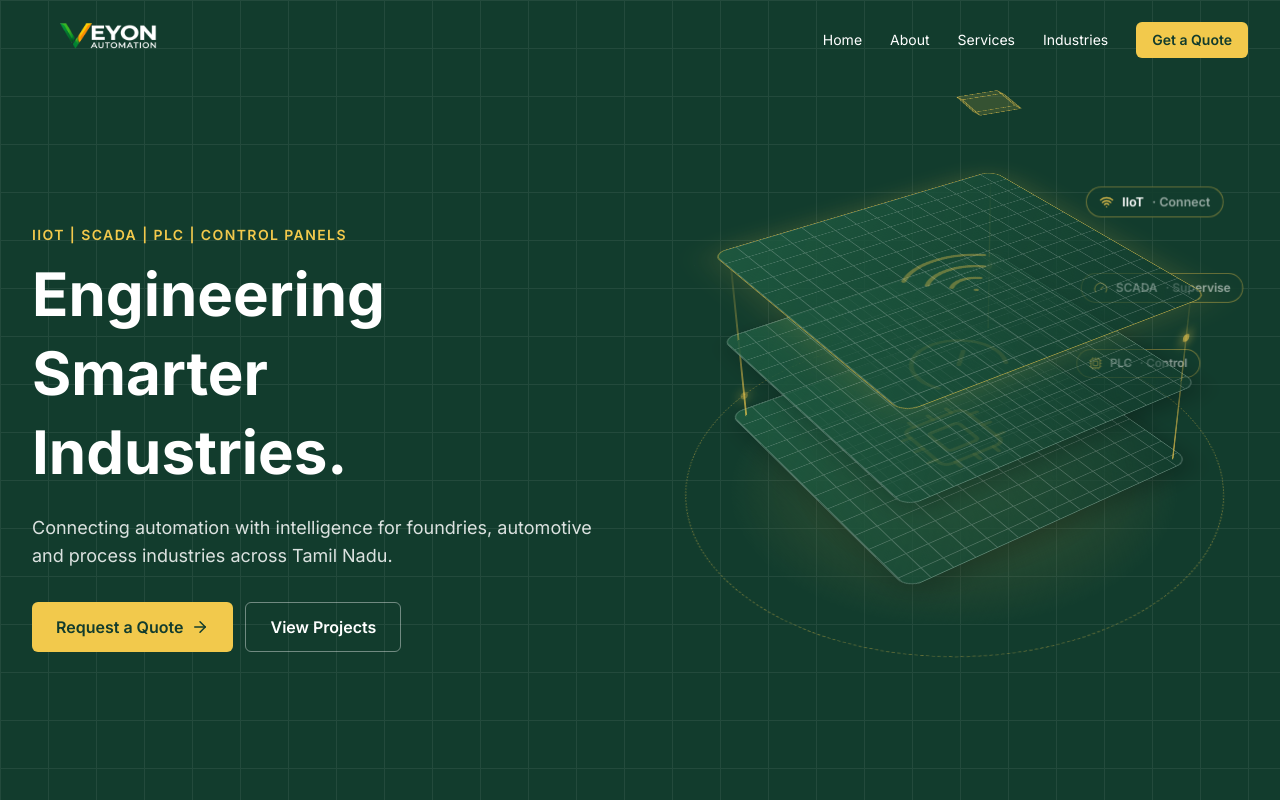
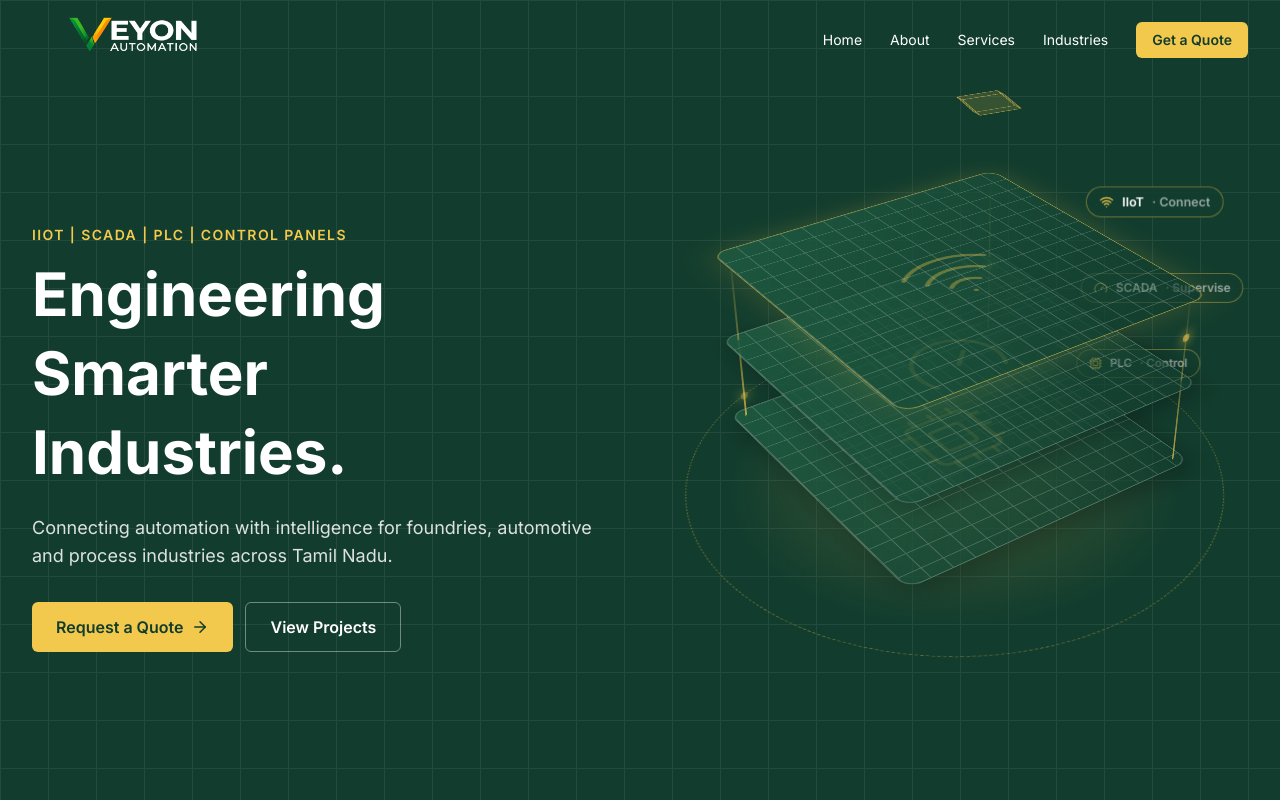
Before and after one commit to Prabhakaran811/veyonweb-site, a Next.js app: page / in a window 1280 px wide. Shown: the top 800 px of the page. Built offline with nearby package versions, Linux system fonts and the light colour scheme.

Commit message:
logo big

```diff
--- a/components/layout/Header.tsx
+++ b/components/layout/Header.tsx
@@ -35,11 +35,11 @@ export default function Header() {
  <Image
   src="/images/veyon_logo_white_text.png"
   alt="VEYON Automation & IIoT"
-    width={180}
-    height={60}
+  width={300}
+  height={135}
   priority
   className={`w-auto object-contain transition-all duration-300 ${
-      solid ? "h-10" : "h-12"
+    solid ? "h-14" : "h-16"
   }`}
 />
 </Link>
```
Lines whose indentation alone changed are shown as unchanged.
